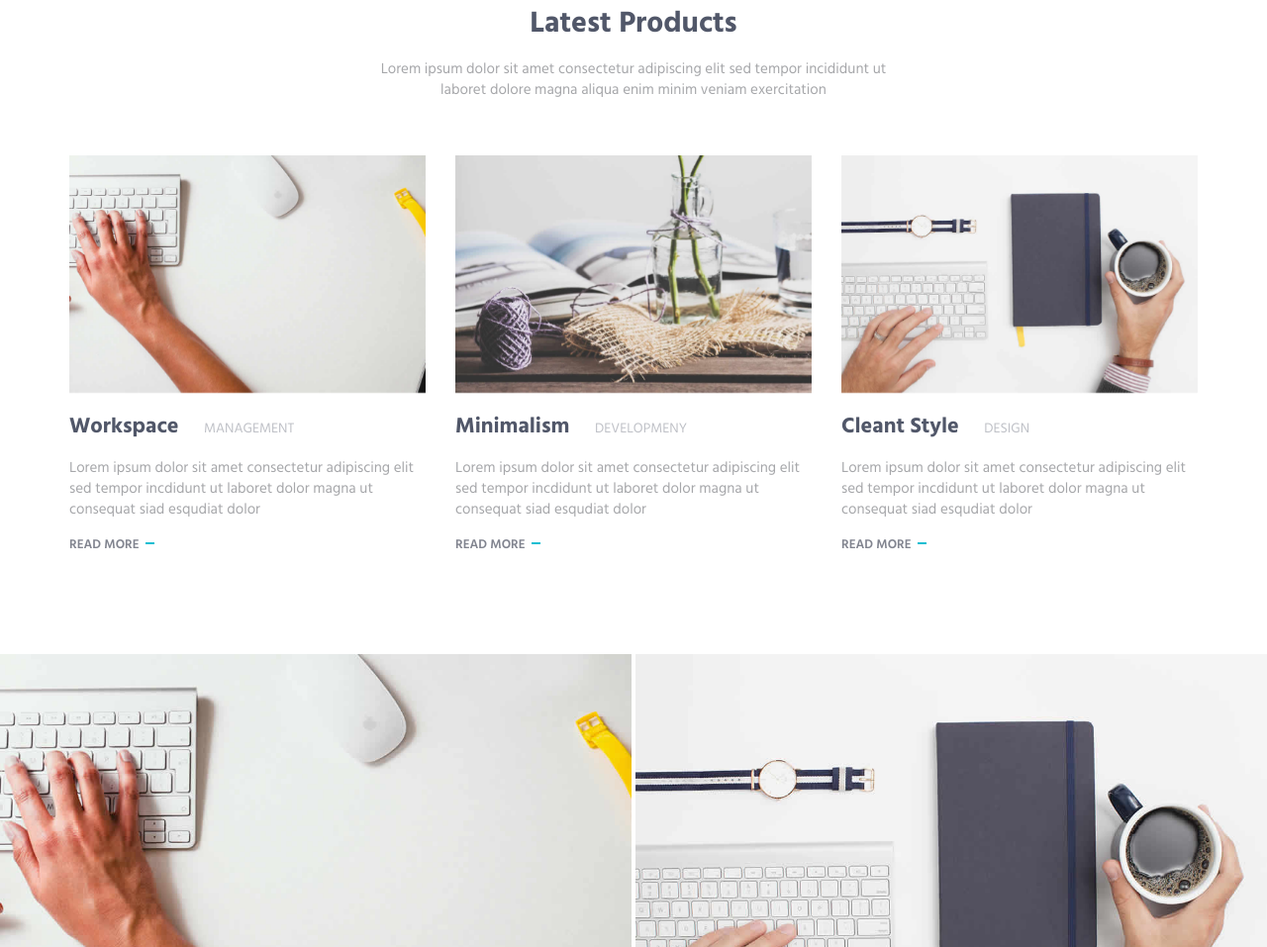
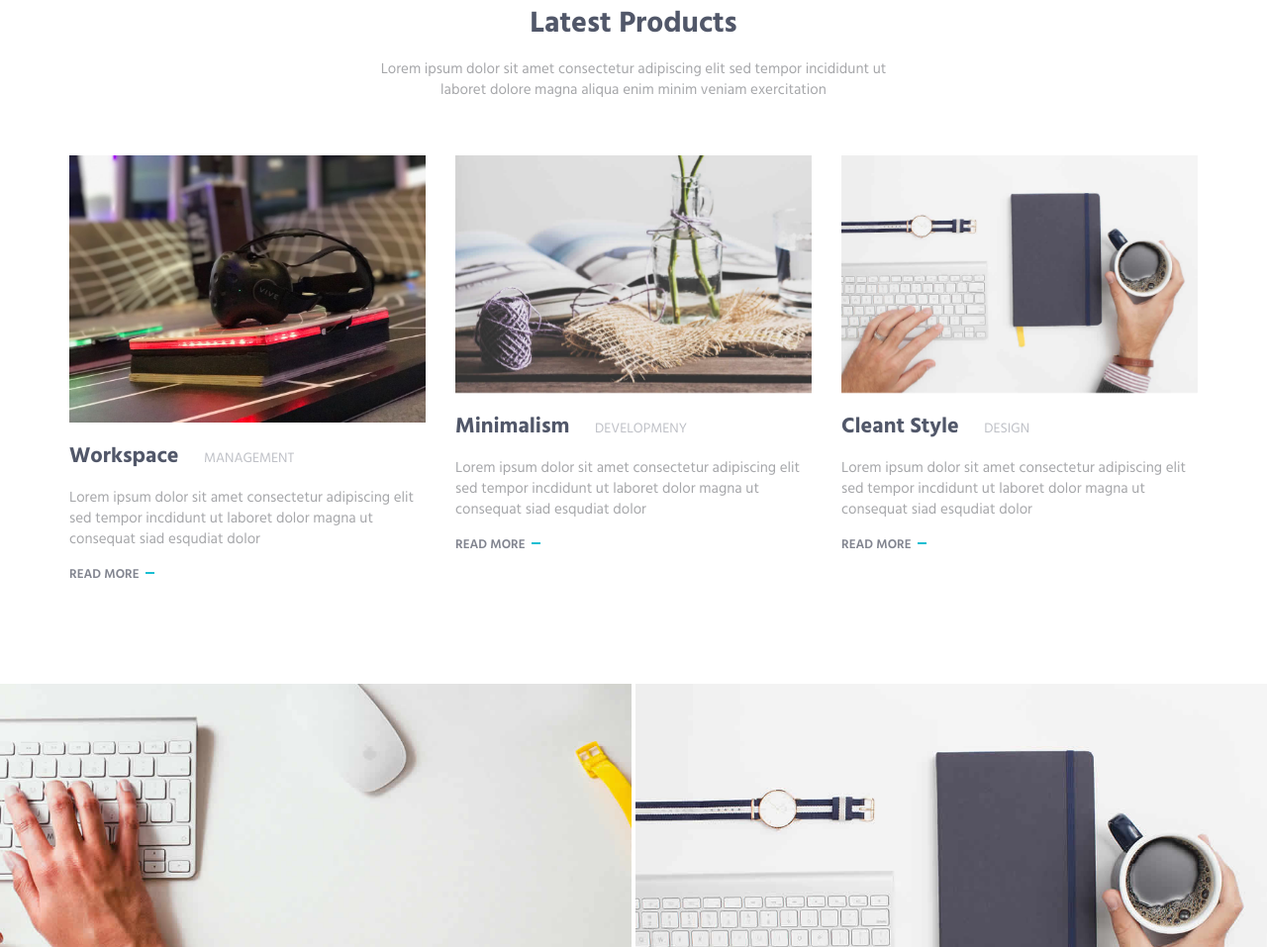
Before and after one commit to dphlmunc/zinnin, a plain HTML site: page index.html in a window 1280 px wide. Shown: the part 796-1753 px from the top of the page at 99% size. Drawn offline with Linux system fonts and the light colour scheme; some packages are replaced by stand-ins of ours.

Commit message:
Commit before weekend-crunch

```diff
--- a/index.html
+++ b/index.html
@@ -111,7 +111,7 @@
                     <!-- Latest Products -->
                     <div class="col-sm-4 sm-margin-b-50">
                         <div class="margin-b-20">
-                            <img class="img-responsive wow fadeIn" src="img/970x647/01.jpg" alt="Latest Products Image" data-wow-duration=".3" data-wow-delay=".1s">
+                            <img class="img-responsive wow fadeIn" src="img/leap3.jpg" alt="Latest Products Image" data-wow-duration=".3" data-wow-delay=".1s">
                         </div>
                         <h4><a href="#">Workspace</a> <span class="text-uppercase margin-l-20">Management</span></h4>
                         <p>Lorem ipsum dolor sit amet consectetur adipiscing elit sed tempor incdidunt ut laboret dolor magna ut consequat siad esqudiat dolor</p>
```
Also changed, not shown: img/leap1.jpg (added), img/leap2.jpg (added), img/leap3.jpg (added).
